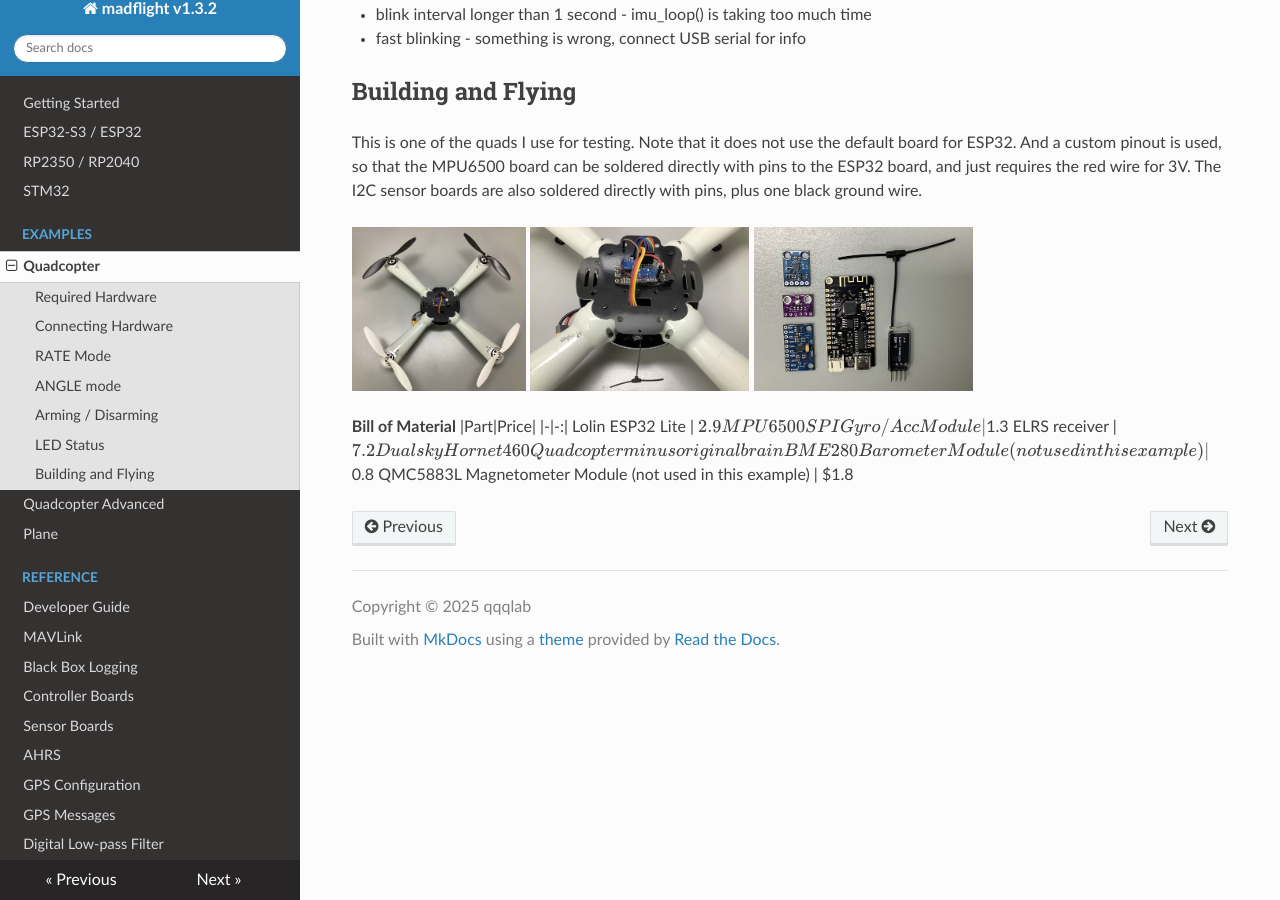
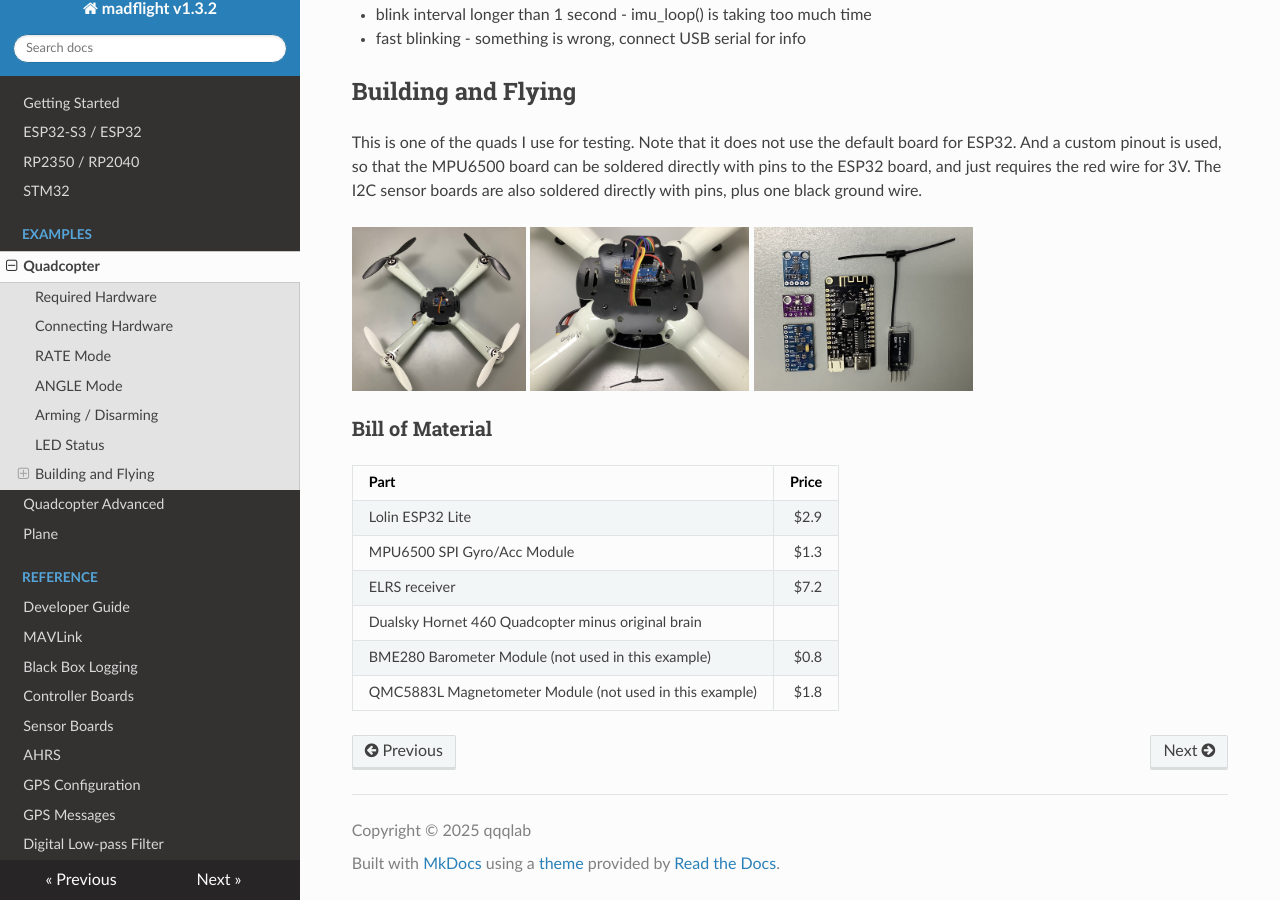
Before and after one commit to qqqlab/madflight-docs, an MkDocs documentation site: the page built from docs/Example-Quadcopter.md, in a window 1280 px wide and 900 px high, scrolled down 1295 px. Built offline with MkDocs 1.6.1, drawn with Linux system fonts in a browser that asks for light colours; nearby versions of some CDN libraries; formulas are drawn with MathJax 3.

```diff
--- a/docs/Example-Quadcopter.md
+++ b/docs/Example-Quadcopter.md
@@ -34,7 +34,7 @@ Default flight mode is RATE. The mode can be changed to ANGLE by changing the PI
 
 The roll/pitch stick inputs control the rate of change. Keeping the sticks centered will keep turning at the current rate.
 
-## ANGLE mode
+## ANGLE Mode
 
 The roll/pitch stick inputs control the roll/pitch angle. Keeping the sticks centered will keep the quadcopter horizontal.
 
@@ -58,7 +58,8 @@ This is one of the quads I use for testing. Note that it does not use the defaul
 
 <img src="../img/ex-q1.jpg" width="19.9%" /> <img src="../img/ex-q2.jpg" width="25%" /> <img src="../img/ex-q3.jpg" width="25%" />
 
-**Bill of Material**
+### Bill of Material
+
 |Part|Price|
 |-|-:|
 Lolin ESP32 Lite | $2.9
```
